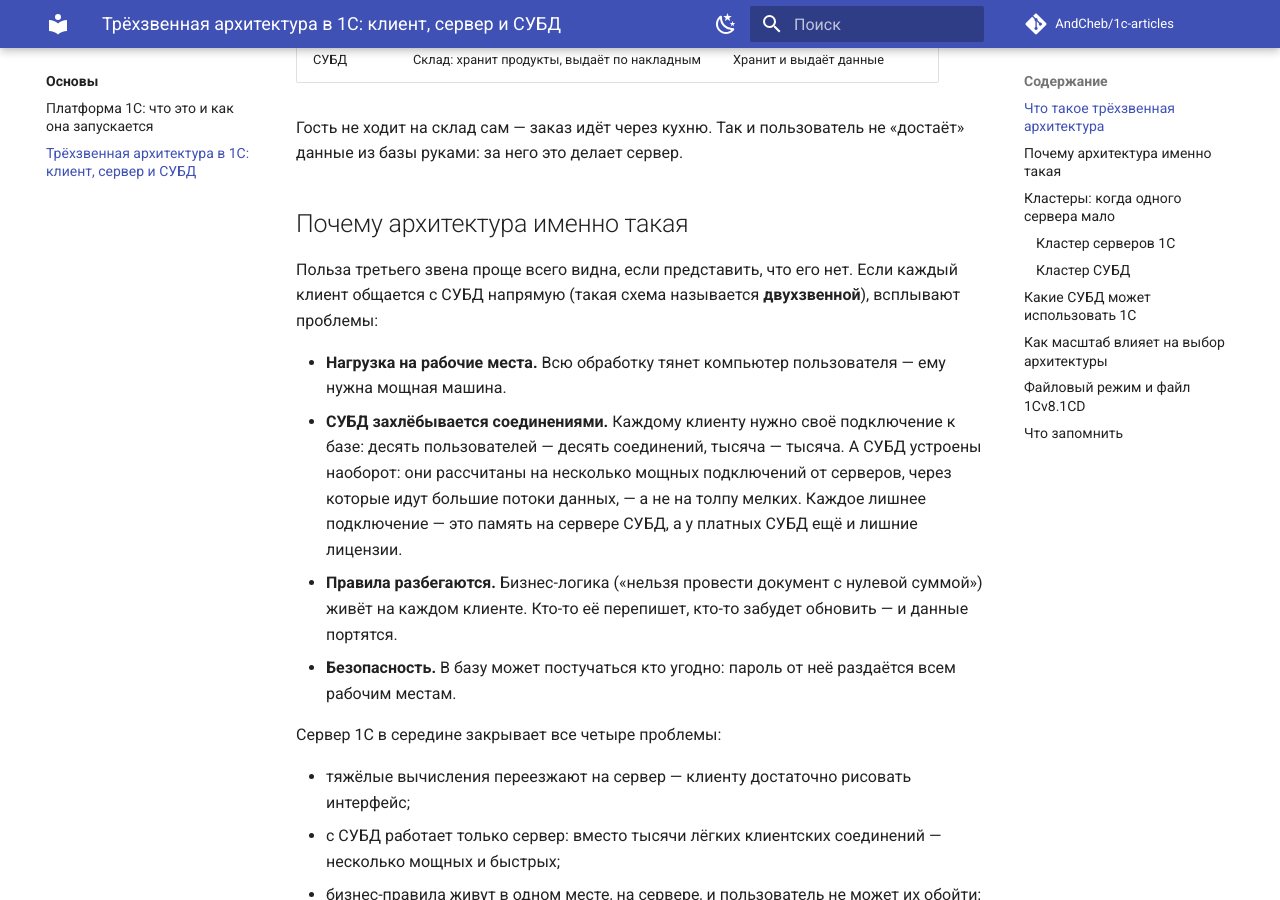
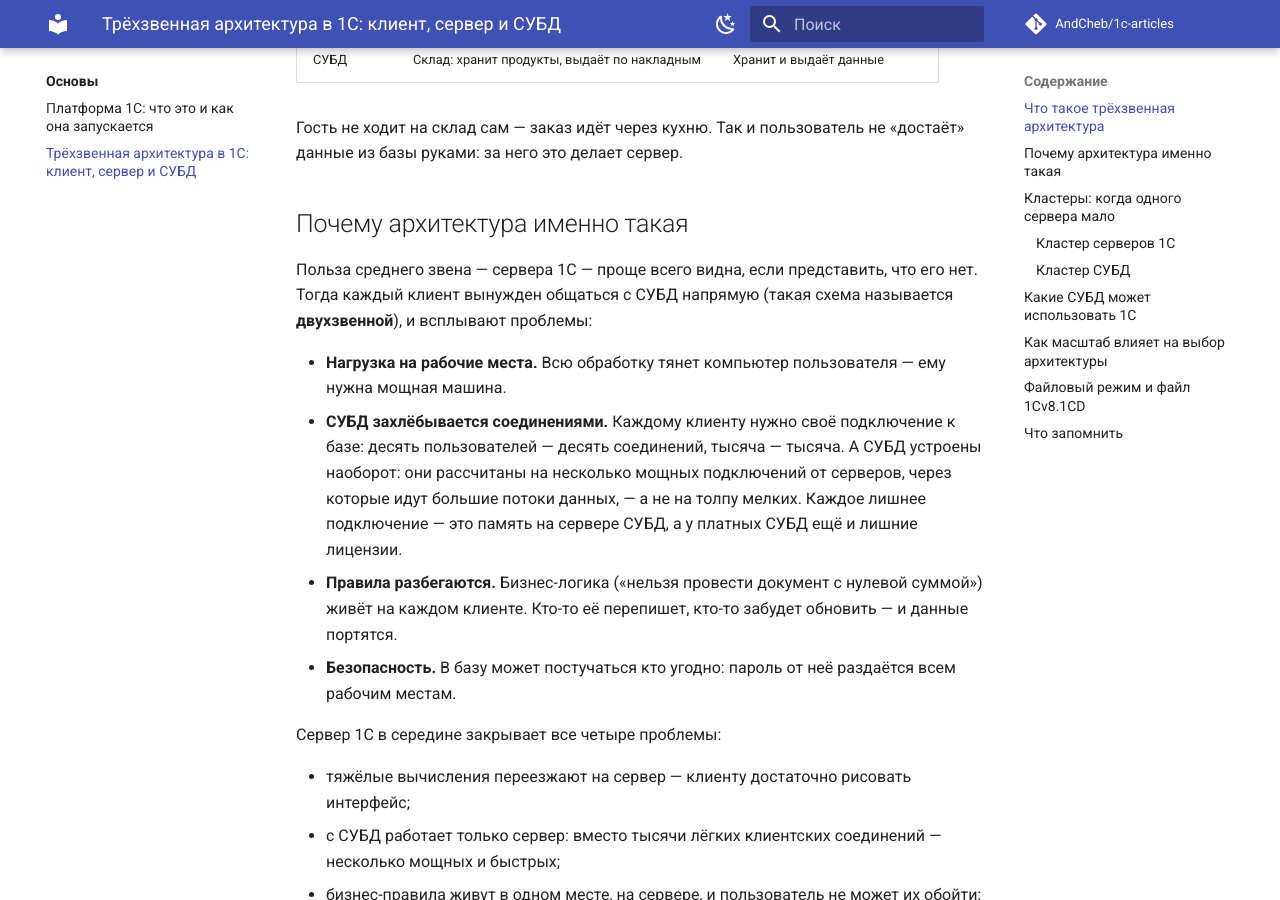
Before and after one commit to AndCheb/1c-articles, an MkDocs documentation site: the page built from docs/basics/three-tier-architecture.md, in a window 1280 px wide and 900 px high, scrolled down 1209 px. Built offline with MkDocs 1.6.1 and Material for MkDocs 9.7.7, drawn with Linux system fonts in a browser that asks for light colours; comment, search, counter and statistics services are not loaded.

Commit message:
Статья о трёхзвенной архитектуре: исправлена путаница в нумерации звеньев при разборе двухзвенной схемы
Co-authored-by: Cursor <cursoragent@cursor.com>

```diff
--- a/docs/basics/three-tier-architecture.md
+++ b/docs/basics/three-tier-architecture.md
@@ -39,7 +39,7 @@ tags:
 
 ## Почему архитектура именно такая
 
-Польза третьего звена проще всего видна, если представить, что его нет. Если каждый клиент общается с СУБД напрямую (такая схема называется **двухзвенной**), всплывают проблемы:
+Польза среднего звена — сервера 1С — проще всего видна, если представить, что его нет. Тогда каждый клиент вынужден общаться с СУБД напрямую (такая схема называется **двухзвенной**), и всплывают проблемы:
 
 - **Нагрузка на рабочие места.** Всю обработку тянет компьютер пользователя — ему нужна мощная машина.
 - **СУБД захлёбывается соединениями.** Каждому клиенту нужно своё подключение к базе: десять пользователей — десять соединений, тысяча — тысяча. А СУБД устроены наоборот: они рассчитаны на несколько мощных подключений от серверов, через которые идут большие потоки данных, — а не на толпу мелких. Каждое лишнее подключение — это память на сервере СУБД, а у платных СУБД ещё и лишние лицензии.
```
